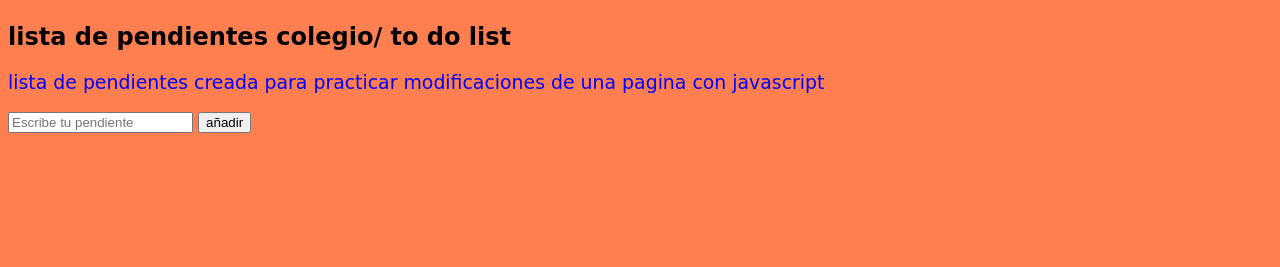
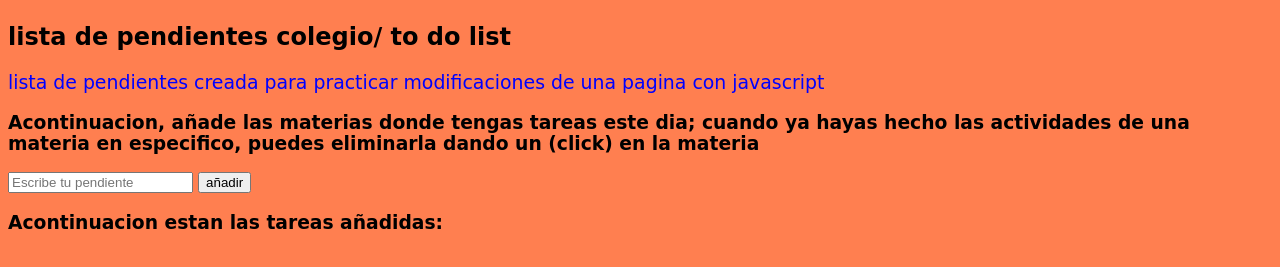
Before and after one commit to johan26sebastian/ejemplo2, a plain HTML site: page index.html in a window 1280 px wide. Shown: the part 133-400 px from the top of the page. Drawn offline with Linux system fonts and the light colour scheme.

Commit message:
ultimo dia del 3 periodo

```diff
--- a/index.html
+++ b/index.html
@@ -9,10 +9,13 @@
     <body>
         <h2 id="titulo"> lista de pendientes colegio/ to do list</h2>
         <p id="parrafo">lista de pendientes creada para practicar modificaciones de una pagina con javascript</p>
+
+        <h3>Acontinuacion, añade las materias donde tengas tareas este dia; cuando ya hayas hecho las actividades de una materia en especifico, puedes eliminarla dando un (click) en la materia </h3>
         <form id="formulario-pendiente">
             <input type="text" id="pendiente" placeholder="Escribe tu pendiente">
             <input type="submit" value="añadir">
         </form>
+        <h3>Acontinuacion estan las tareas añadidas:</h3>
         <ul id="lista-pendiente">
 
         </ul>
```
